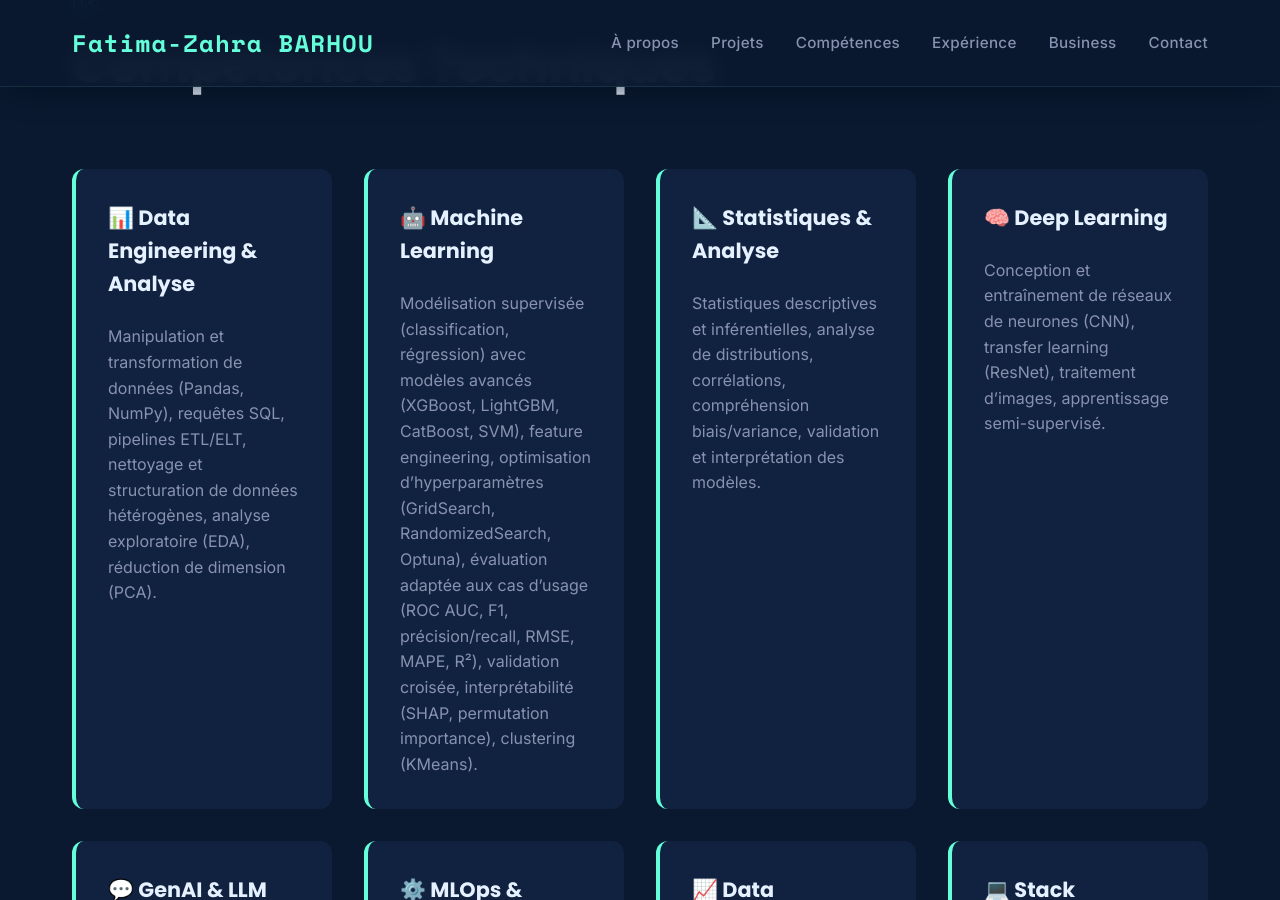
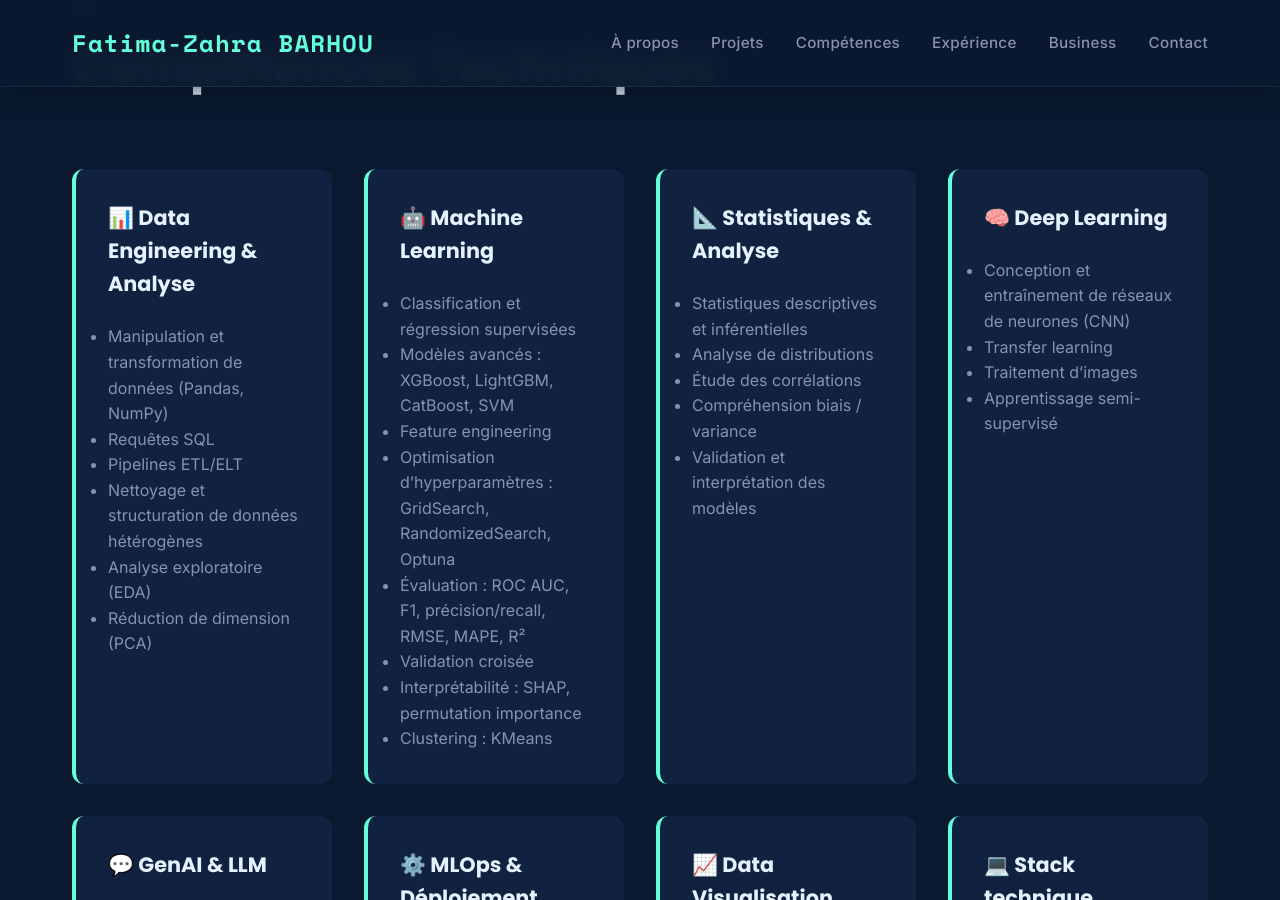
Before and after one commit to Fatima-ZahraB/Fatima-ZahraB.github.io, a Jekyll site: the page built from index.html, in a window 1280 px wide and 900 px high, scrolled down 4435 px. Built offline with Jekyll 4.4.1, drawn with Linux system fonts in a browser that asks for light colours; some of the changed text lies outside the part shown.

Commit message:
Update index.html

```diff
--- a/index.html
+++ b/index.html
@@ -232,76 +232,117 @@ layout: default
     <!-- DATA -->
     <div class="skill-category">
       <h3>📊 Data Engineering & Analyse</h3>
-      <p>
-        Manipulation et transformation de données (Pandas, NumPy), requêtes SQL, pipelines ETL/ELT, nettoyage et structuration de données hétérogènes, analyse exploratoire (EDA), réduction de dimension (PCA).
-      </p>
+      <ul class="skill-list">
+        <li>Manipulation et transformation de données (Pandas, NumPy)</li>
+        <li>Requêtes SQL</li>
+        <li>Pipelines ETL/ELT</li>
+        <li>Nettoyage et structuration de données hétérogènes</li>
+        <li>Analyse exploratoire (EDA)</li>
+        <li>Réduction de dimension (PCA)</li>
+      </ul>
     </div>
 
     <!-- ML -->
     <div class="skill-category">
       <h3>🤖 Machine Learning</h3>
-      <p>
-        Modélisation supervisée (classification, régression) avec modèles avancés (XGBoost, LightGBM, CatBoost, SVM), feature engineering, optimisation d’hyperparamètres (GridSearch, RandomizedSearch, Optuna), évaluation adaptée aux cas d’usage (ROC AUC, F1, précision/recall, RMSE, MAPE, R²), validation croisée, interprétabilité (SHAP, permutation importance), clustering (KMeans).
-      </p>
+      <ul class="skill-list">
+        <li>Classification et régression supervisées</li>
+        <li>Modèles avancés : XGBoost, LightGBM, CatBoost, SVM</li>
+        <li>Feature engineering</li>
+        <li>Optimisation d’hyperparamètres : GridSearch, RandomizedSearch, Optuna</li>
+        <li>Évaluation : ROC AUC, F1, précision/recall, RMSE, MAPE, R²</li>
+        <li>Validation croisée</li>
+        <li>Interprétabilité : SHAP, permutation importance</li>
+        <li>Clustering : KMeans</li>
+      </ul>
     </div>
 
     <!-- STATS -->
     <div class="skill-category">
       <h3>📐 Statistiques & Analyse</h3>
-      <p>
-        Statistiques descriptives et inférentielles, analyse de distributions, corrélations, compréhension biais/variance, validation et interprétation des modèles.
-      </p>
+      <ul class="skill-list">
+        <li>Statistiques descriptives et inférentielles</li>
+        <li>Analyse de distributions</li>
+        <li>Étude des corrélations</li>
+        <li>Compréhension biais / variance</li>
+        <li>Validation et interprétation des modèles</li>
+      </ul>
     </div>
 
     <!-- DL -->
     <div class="skill-category">
       <h3>🧠 Deep Learning</h3>
-      <p>
-        Conception et entraînement de réseaux de neurones (CNN), transfer learning (ResNet), traitement d’images, apprentissage semi-supervisé.
-      </p>
+      <ul class="skill-list">
+        <li>Conception et entraînement de réseaux de neurones (CNN)</li>
+        <li>Transfer learning</li>
+        <li>Traitement d’images</li>
+        <li>Apprentissage semi-supervisé</li>
+      </ul>
     </div>
 
     <!-- GENAI -->
     <div class="skill-category">
       <h3>💬 GenAI & LLM</h3>
-      <p>
-        Conception de systèmes RAG, orchestration avec LangChain, recherche vectorielle (FAISS), intégration de LLM (Mistral), évaluation (RAGAS), déploiement via Hugging Face et interfaces Gradio.
-      </p>
+      <ul class="skill-list">
+        <li>Conception de systèmes RAG</li>
+        <li>Orchestration avec LangChain</li>
+        <li>Recherche vectorielle (FAISS)</li>
+        <li>Intégration de LLM (Mistral)</li>
+        <li>Évaluation avec RAGAS</li>
+        <li>Déploiement via Hugging Face et interfaces Gradio</li>
+      </ul>
     </div>
 
     <!-- MLOPS -->
     <div class="skill-category">
       <h3>⚙️ MLOps & Déploiement</h3>
-      <p>
-        Déploiement de modèles via API (FastAPI), applications interactives (Streamlit, Gradio), containerisation (Docker), CI/CD (GitHub Actions), tracking (MLflow), monitoring (Evidently), tests automatisés.
-      </p>
+      <ul class="skill-list">
+        <li>Déploiement de modèles via API (FastAPI)</li>
+        <li>Applications interactives (Streamlit, Gradio)</li>
+        <li>Conteneurisation (Docker)</li>
+        <li>CI/CD (GitHub Actions)</li>
+        <li>Tracking (MLflow)</li>
+        <li>Monitoring (Evidently)</li>
+        <li>Tests automatisés</li>
+      </ul>
     </div>
 
     <!-- VISUALISATION -->
     <div class="skill-category">
       <h3>📈 Data Visualisation</h3>
-      <p>
-        Visualisation et storytelling de données (Matplotlib, Seaborn, Plotly), dashboards interactifs (Streamlit), outils BI (Power BI, Tableau).
-      </p>
+      <ul class="skill-list">
+        <li>Storytelling de données</li>
+        <li>Visualisation avec Matplotlib, Seaborn, Plotly</li>
+        <li>Dashboards interactifs (Streamlit)</li>
+        <li>Outils BI : Power BI, Tableau</li>
+      </ul>
     </div>
 
     <!-- STACK -->
     <div class="skill-category">
       <h3>💻 Stack technique</h3>
-      <p>
-        Python, SQL, Scikit-learn, PyTorch, TensorFlow/Keras, FastAPI, Docker, PostgreSQL, Git.
-      </p>
+      <ul class="skill-list">
+        <li>Python</li>
+        <li>SQL</li>
+        <li>Scikit-learn</li>
+        <li>PyTorch</li>
+        <li>TensorFlow / Keras</li>
+        <li>FastAPI</li>
+        <li>Docker</li>
+        <li>PostgreSQL</li>
+        <li>Git</li>
+      </ul>
     </div>
 
     <!-- BUSINESS -->
     <div class="skill-category">
       <h3>🏦 Business & Data Translation</h3>
-      <p>
-        Traduction de problématiques métier complexes en solutions data-driven.
-        Analyse de données financières et modélisation de scénarios pour la prise de décision.
-        Transformation d’analyses techniques en recommandations stratégiques pour des décideurs.
-        Approche structurée de résolution de problèmes, combinant rigueur analytique, compréhension business et orientation impact métier.
-      </p>
+      <ul class="skill-list">
+        <li>Traduction de problématiques métier complexes en solutions data-driven</li>
+        <li>Analyse de données financières et modélisation de scénarios</li>
+        <li>Transformation d’analyses techniques en recommandations stratégiques</li>
+        <li>Résolution structurée de problèmes avec orientation impact métier</li>
+      </ul>
     </div>
 
   </div>
```
